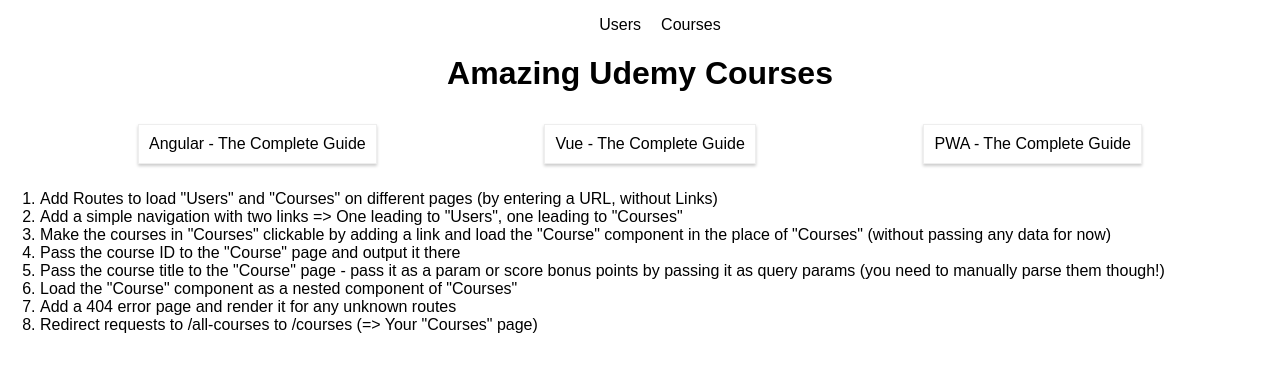
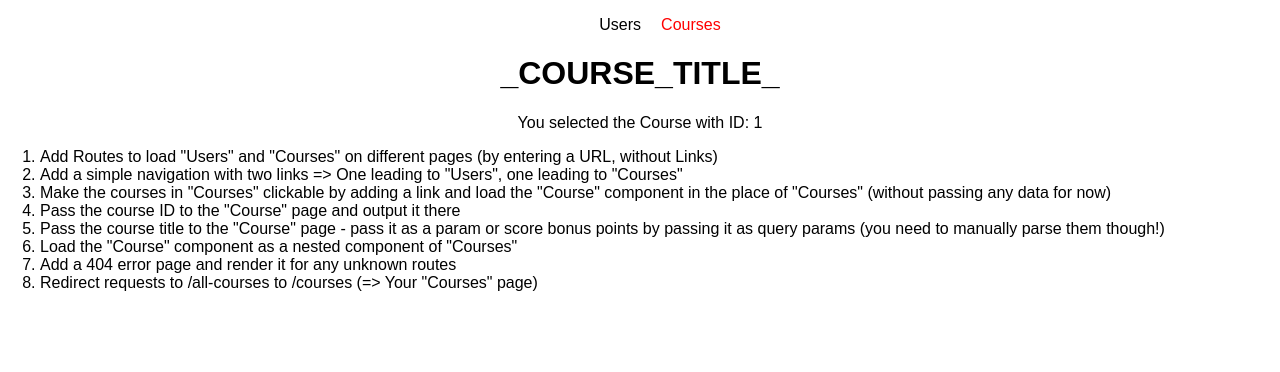
Before and after one commit to Oksana-1/react-routing, a React (Create React App) app: page /courses/1 in a window 1280 px wide. Shown: the top 372 px of the page. Built offline with nearby package versions, Linux system fonts and the light colour scheme.

Commit message:
Pass and display course-id

```diff
--- a/src/App.js
+++ b/src/App.js
@@ -3,6 +3,7 @@
 
 import Courses from './containers/Courses/Courses';
 import Users from './containers/Users/Users';
+import Course from "./containers/Course/Course";
 
 class App extends Component {
   render () {
@@ -18,7 +19,8 @@
                 </nav>
                 <Switch>
                     <Route path="/users" component={Users}/>
-                    <Route path="/courses" component={Courses}/>
+                    <Route path="/courses" exact component={Courses}/>
+                    <Route path="/courses/:id" component={Course}/>
                 </Switch>
             </React.Fragment>
         </BrowserRouter>
--- a/src/containers/Course/Course.js
+++ b/src/containers/Course/Course.js
@@ -1,11 +1,14 @@
 import React, { Component } from 'react';
+class Course extends Component {
+    componentDidMount() {
+    }
 
-class Course extends Component {
     render () {
+        const id = this.props.match.params.id;
         return (
             <div>
                 <h1>_COURSE_TITLE_</h1>
-                <p>You selected the Course with ID: _ID_</p>
+                <p>You selected the Course with ID: {id}</p>
             </div>
         );
     }
--- a/src/containers/Courses/Courses.js
+++ b/src/containers/Courses/Courses.js
@@ -11,7 +11,6 @@
             { id: 3, title: 'PWA - The Complete Guide' }
         ]
     }
-
     render () {
         return (
             <div>
@@ -19,7 +18,12 @@
                 <section className="Courses">
                     {
                         this.state.courses.map( course => {
-                            return <Link to={`/courses/${course.id}`} className="Course" key={course.id}>{course.title}</Link>;
+                            return <Link
+                                to={ `${this.props.match.url}/${course.id}`}
+                                className="Course"
+                                key={course.id}>
+                                    {course.title}
+                            </Link>;
                         } )
                     }
                 </section>
--- a/src/index.css
+++ b/src/index.css
@@ -18,6 +18,6 @@
   color: black;
   transition: all 0.2s ease;
 }
-.Navigation ul li a:hover {
+.Navigation ul li a:hover,  .Navigation ul li a.active{
   color: red;
 }
```
